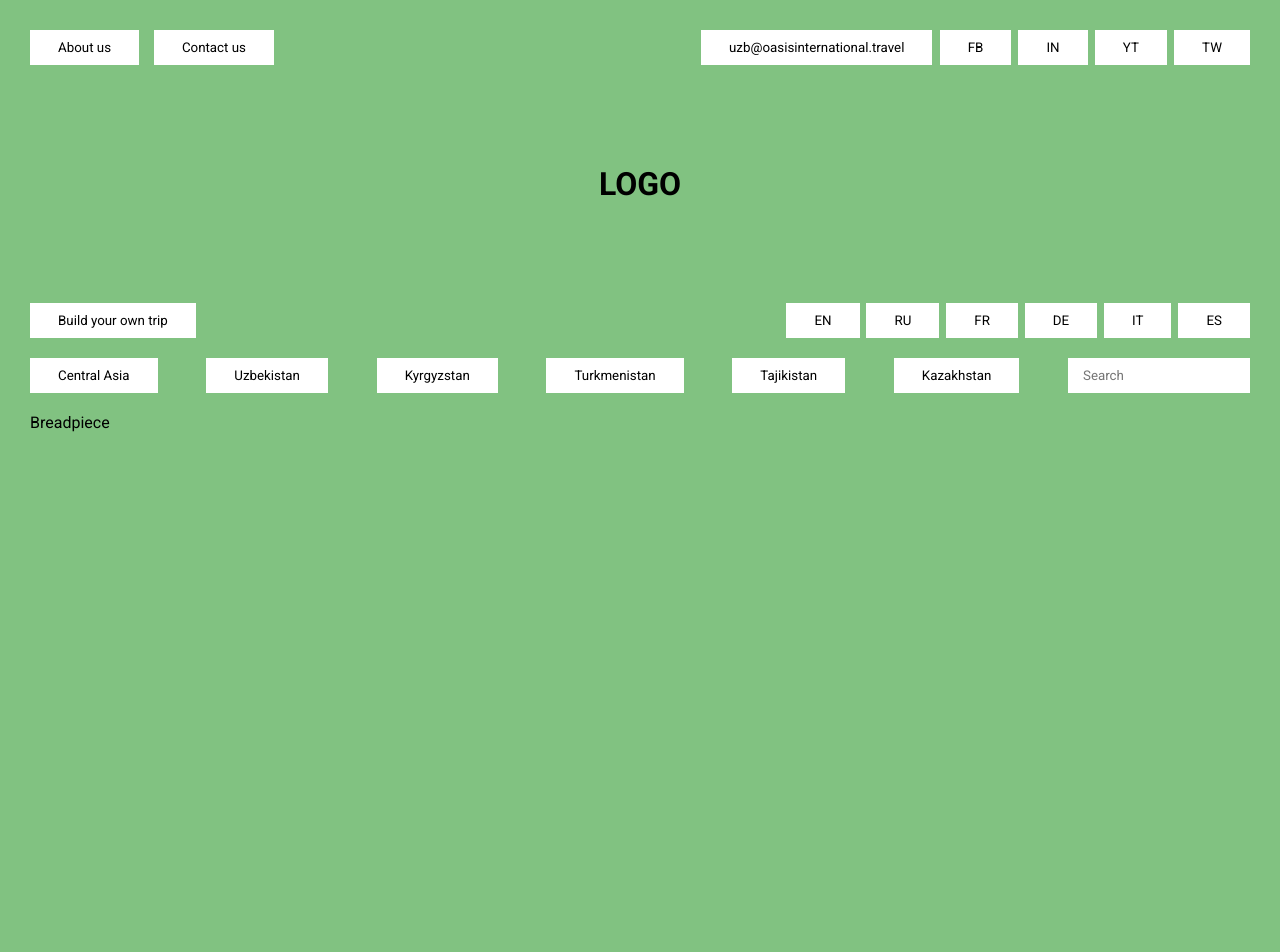
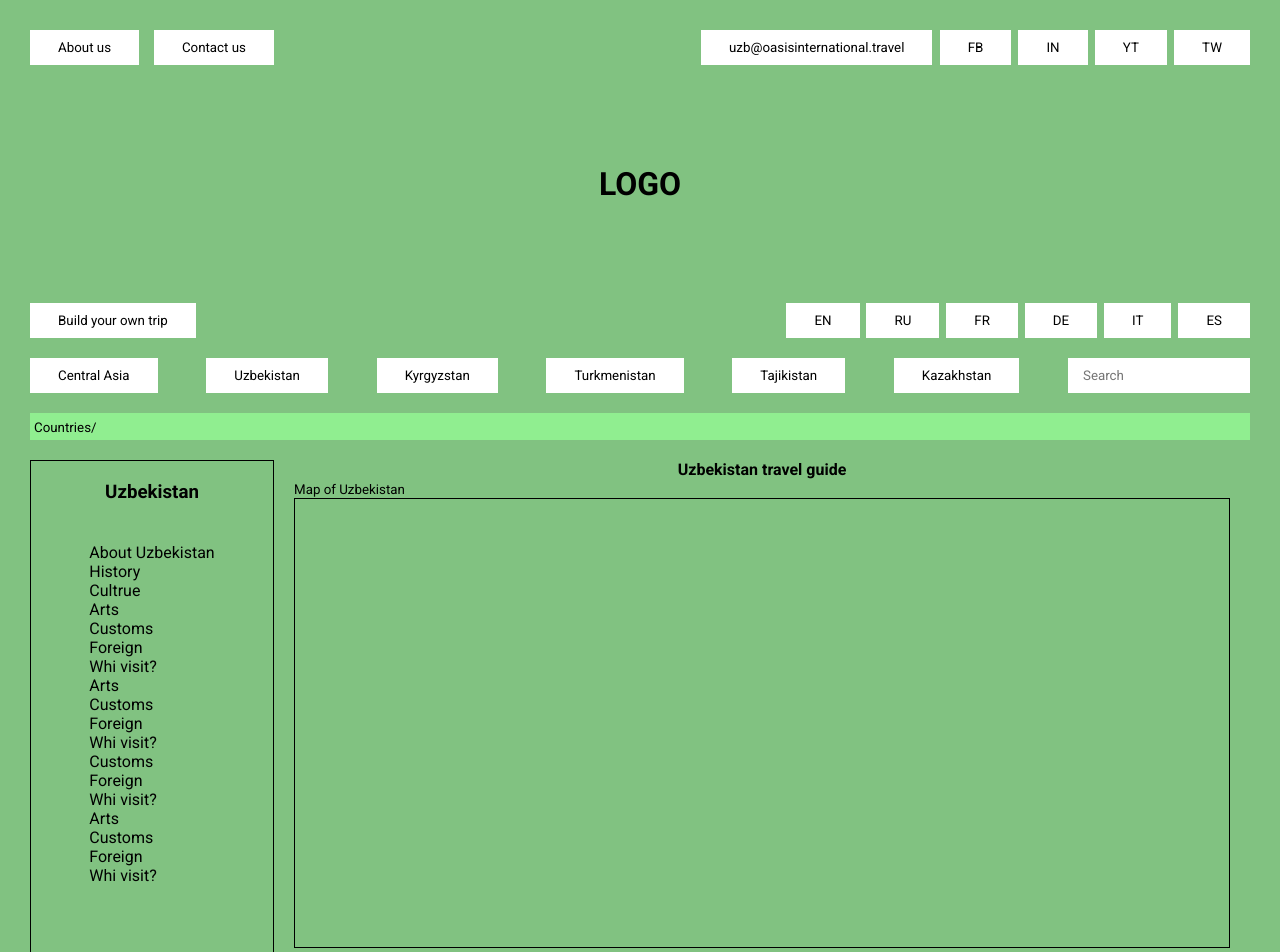
Before and after one commit to MuhriddinRavshanov/tour-agency, a React (Create React App) app: page /republics in a window 1280 px wide. Shown: the top 952 px of the page. Before the commit the page ends 800 px from the top, so only its background shows below. Built offline with nearby package versions, Linux system fonts and the light colour scheme.

Commit message:
sidebar added

```diff
--- a/src/App.js
+++ b/src/App.js
@@ -2,16 +2,19 @@ import Header from "./components/Header/Header";
 import React from "react";
 import Republics from "./components/Republics/Republics";
 import { BrowserRouter, Route, Routes } from "react-router-dom";
+import RepGuide from "./components/RepGuide/RepGuide";
 
 const App = () => {
   return (
     <div>
       <Header />
-      <BrowserRouter>
+      {/* <BrowserRouter>
         <Routes>
           <Route path="/republics" element={<Republics />} />
         </Routes>
-      </BrowserRouter>
+      </BrowserRouter> */}
+      <Republics/>
+      <RepGuide/>
     </div>
   );
 };
--- /dev/null
+++ b/src/components/RepGuide/RepGuide.js
@@ -0,0 +1,15 @@
+import React from 'react';
+import classes from './RepGuide.module.css';
+import RepMap from './RepMap/RepMap';
+import RepSidebar from './RepSidebar/RepSidebar'
+
+const RepGuide = () => {
+    return (
+        <div className={classes.RepGuide}>
+            <RepSidebar/>
+            <RepMap/>
+        </div>
+    );
+};
+
+export default RepGuide;
--- /dev/null
+++ b/src/components/RepGuide/RepGuide.module.css
@@ -0,0 +1,5 @@
+.RepGuide {
+    width: 100%;
+    height: 500px;
+    display: flex;
+}
--- /dev/null
+++ b/src/components/RepGuide/RepMap/RepMap.js
@@ -0,0 +1,20 @@
+import React from 'react';
+import classes from './RepMap.module.css'
+
+const RepMap = () => {
+    let country = 'Uzbekistan';
+
+    return (
+        <div className={classes.RepMap}>
+            <div className='classes.title'>
+                <h4 style={{textAlign: 'center'}}>{country} travel guide</h4>
+            </div>
+            <div className={classes.mapContainer}>
+                <small>Map of {country}</small>
+                <div className={classes.map}></div>
+            </div>
+        </div>
+    );
+};
+
+export default RepMap;
--- /dev/null
+++ b/src/components/RepGuide/RepMap/RepMap.module.css
@@ -0,0 +1,13 @@
+.RepMap {
+    width: 80%;
+    height: 100%;
+    padding: 0 20px;
+}
+.mapContainer {
+    height: 90%;
+}
+.map {
+    width: 100%;
+    height: 100%;
+    border: 1px solid #000;
+}
--- /dev/null
+++ b/src/components/RepGuide/RepSidebar/RepSidebar.js
@@ -0,0 +1,23 @@
+import React from 'react';
+import classes from './RepSidebar.module.css';
+
+const RepSidebar = () => {
+    let array = ['About Uzbekistan', 'History', 'Cultrue', 'Arts', 'Customs', 'Foreign', 'Whi visit?', 'Arts', 'Customs', 'Foreign', 'Whi visit?', 'Customs', 'Foreign', 'Whi visit?', 'Arts', 'Customs', 'Foreign', 'Whi visit?'];
+
+    return (
+        <div className={classes.RepSidebar}>
+            <h3 style={{marginBottom: '40px'}}>Uzbekistan</h3>
+            <ul style={{listStyle: 'none'}}>
+                {
+                    array.map(arr =>
+                        <li>
+                            <a href={'#/' + arr}>{arr}</a>
+                        </li>
+                    )
+                }
+            </ul>
+        </div>
+    );
+};
+
+export default RepSidebar;
--- /dev/null
+++ b/src/components/RepGuide/RepSidebar/RepSidebar.module.css
@@ -0,0 +1,10 @@
+.RepSidebar {
+    width: 20%;
+    height: 100%;
+    border: 1px solid #000;
+    display: flex;
+    justify-content: flex-start;
+    align-items: center;
+    flex-direction: column;
+    padding: 20px 0 0;
+}
--- a/src/components/Republics/Republics.js
+++ b/src/components/Republics/Republics.js
@@ -28,7 +28,7 @@ const Republics = () => {
                 <MyInput placeholder="Search"/>
             </div>
             <div className={classes.row_3}>
-                Breadpiece
+                <small>Countries/</small>
             </div>
         </div>
     );
--- a/src/components/Republics/Republics.module.css
+++ b/src/components/Republics/Republics.module.css
@@ -15,6 +15,11 @@
     justify-content: space-between;
     margin-bottom: 20px;
 }
+.row_3 {
+    margin-bottom: 20px;
+    background-color: lightgreen;
+    padding: 4px;
+}
 .col_1 {
     width: 30%;
 }
--- a/src/index.css
+++ b/src/index.css
@@ -8,3 +8,7 @@ body {
     background-color: rgb(129, 194, 129);
     padding: 30px;
 }
+a {
+    text-decoration: none;
+    color: #000;
+}
```
Also changed, not shown: 1 other file (tests, documents, lock files or other folders).
